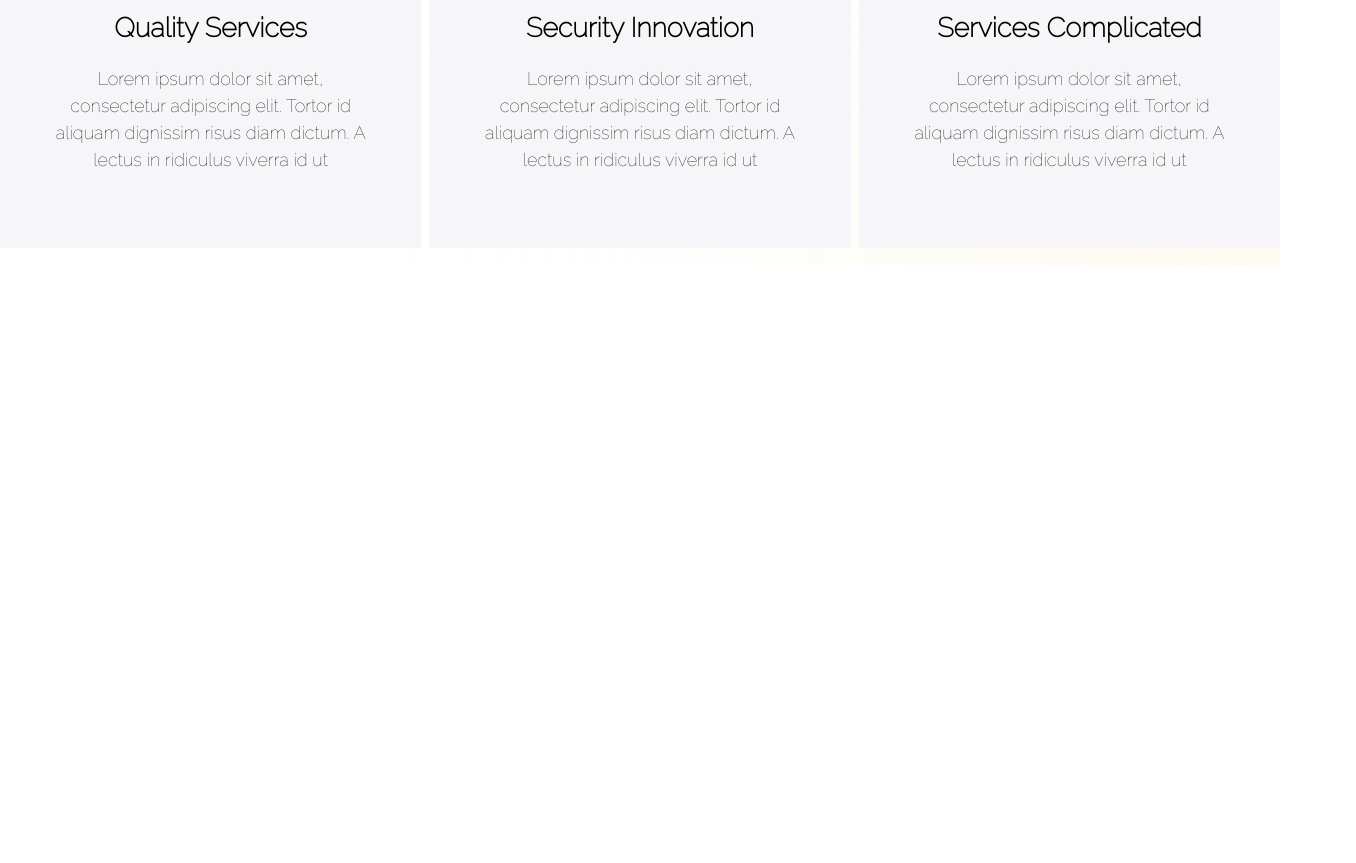
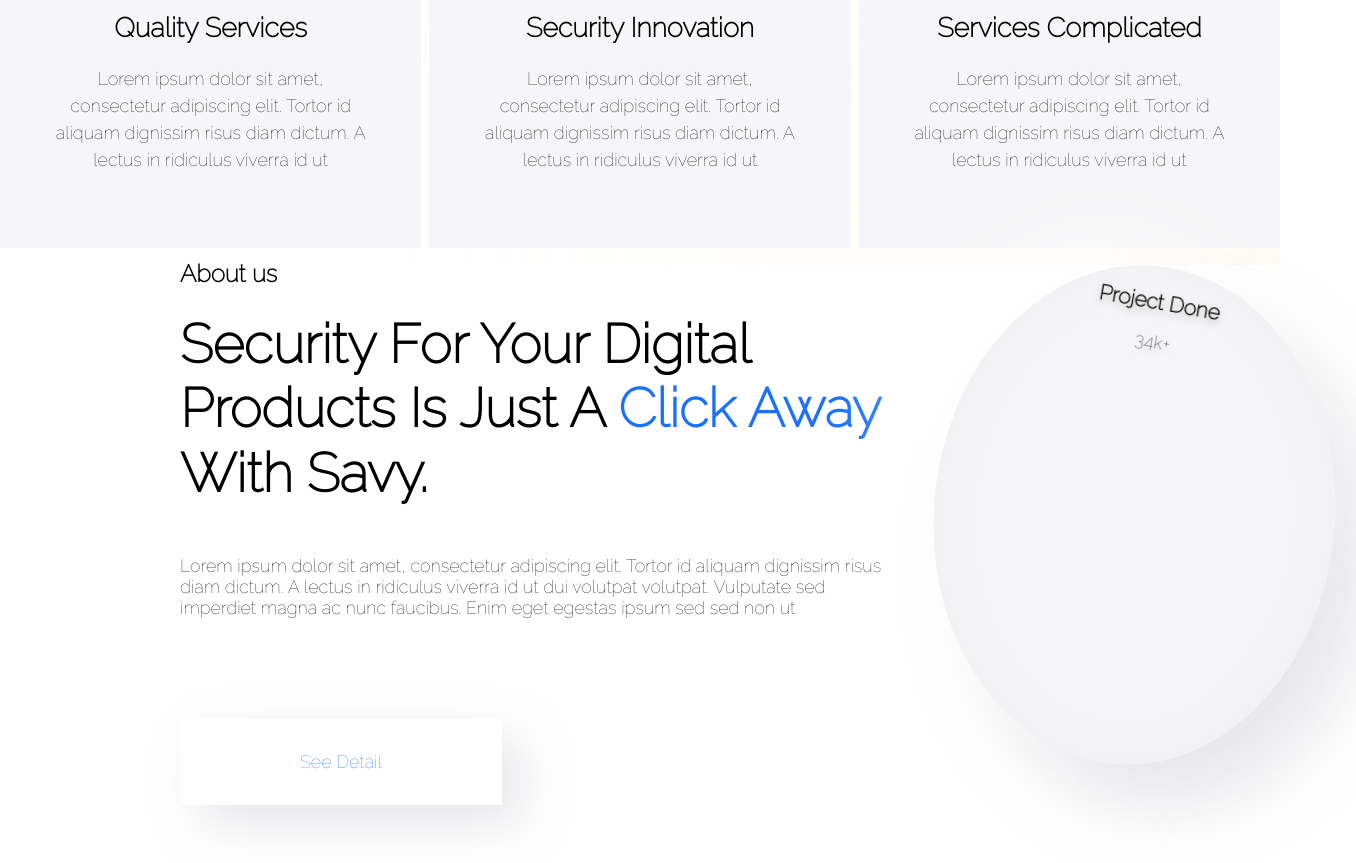
Before and after one commit to monatanasov/Website-examples, a plain HTML site: page Savy - Cyber Security Web/index.html in a window 1280 px wide. Shown: the part 1367-2230 px from the top of the page, 1356 px wide, since content can reach past the window. Before the commit the page ends 1632 px from the top, so only its background shows below. Drawn offline with Linux system fonts and the light colour scheme; a web font is replaced by a local one.

Commit message:
added 3rd section + some design - enough for today

```diff
--- a/Savy - Cyber Security Web/index.html
+++ b/Savy - Cyber Security Web/index.html
@@ -45,7 +45,9 @@
                 <button class="primary-btn">Get started</button>
             </div>
         </section>
+
         <div class="body__hr"></div>
+
         <section class="body-section__providers">
             <div class="body-section__providers__bg-right"></div>
             <div class="body-section__providers-wrapper">
@@ -73,6 +75,23 @@
             </div>
         </section>
 
+        <section class="body-section__about">
+            <div class="body-section__about-wrapper">
+                <div class="body-section__about-content">
+                    <h3>About us</h3>
+                    <h1>Security for your digital products is just a <span class="body-section__about-content-link">click away</span> with savy.</h1>
+                    <p>Lorem ipsum dolor sit amet, consectetur adipiscing elit. Tortor id aliquam dignissim risus diam dictum. A lectus in ridiculus viverra id ut dui volutpat volutpat. Vulputate sed imperdiet magna ac nunc faucibus. Enim eget egestas ipsum sed sed non ut </p>
+                </div>
+                <button class="secondary-btn">See Detail</button>
+            </div>
+            <div class="body-section__about-circle">
+                <div class="body-section__about-circle-content">
+                    <h3>Project Done</h3>
+                    <p>34k+</p>
+                </div>
+            </div>
+        </section>
+
     </div>
 </body>
 </html>
--- a/Savy - Cyber Security Web/style.css
+++ b/Savy - Cyber Security Web/style.css
@@ -16,6 +16,15 @@ body {
     width: 241px;
     height: 61px;
     font-weight: bold;
+}
+
+.secondary-btn {
+    padding: 30px 120px;
+    background-color: #ffffff;
+    color: #1B71FF;
+    border: none;
+    box-shadow: 20px 20px 50px 0px #E1E1E6CC;
+
 }
 
 /* header */
@@ -217,7 +226,70 @@ body {
 
 /* about us */
 
-.body-section__about-us {
+.body-section__about {
     width: 100%;
     height: 100vh;
+    display: flex;
+    gap: 34.16px;
 }
+
+.body-section__about-wrapper {
+    max-width: 855px;
+    max-height: 531px;
+    display: flex;
+    flex-direction: column;
+    justify-content: center;
+    align-items: flex-start;
+    margin-left: 180px;
+    gap: 100px;
+}
+
+.body-section__about-content h1 {
+    margin-bottom: 50px;
+    font-size: 54px;
+    line-height: 64.4px;
+    font-style: bold;
+    text-transform: capitalize;
+}
+
+.body-section__about-content h3 {
+    margin-bottom: 20px;
+    font-size: 24px;
+}
+
+.body-section__about-content p {
+    font-style: normal;
+    line-height: 21px;
+    width: 720px;
+    text-align: left;
+    letter-spacing: 2%;
+    font-weight: 400;
+}
+
+.body-section__about-content-link {
+    color: #1B71FF;
+}
+
+.body-section__about-circle {
+    width: 500px;
+    height: 500px;
+    border-radius: 100%;
+    background-color: #F6F6F8;
+    padding: 20px 70px;
+    gap: 10px;
+    position: relative;
+    box-shadow: -40px -40px 80px rgba(255, 255, 255, 0.5), 40px 40px 70px rgba(225, 225, 230, 0.8), inset 0px 0px 50px rgba(217, 217, 217, 0.2);
+    transform: rotate(5deg);
+}
+
+.body-section__about-circle-content {
+    display: flex;
+    flex-direction: column;
+    align-items: center;
+    padding: 0px;
+    gap: 10px;
+    width: 261px;
+    height: 179px;
+    filter: drop-shadow(0px 4px 4px rgba(0, 0, 0, 0.25));
+    transform: rotate(5deg);
+}
```
